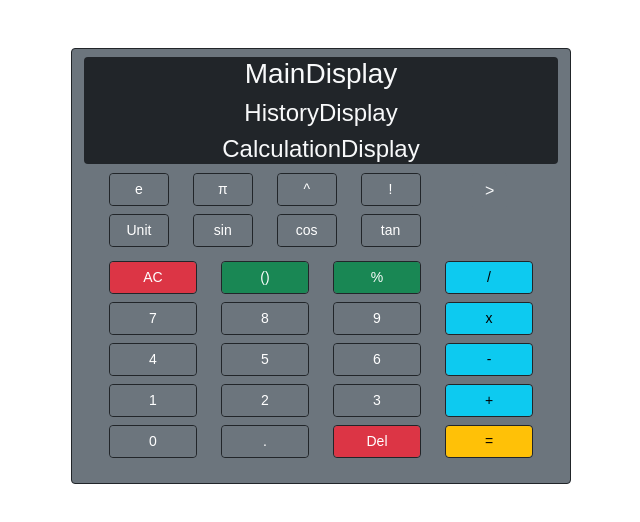
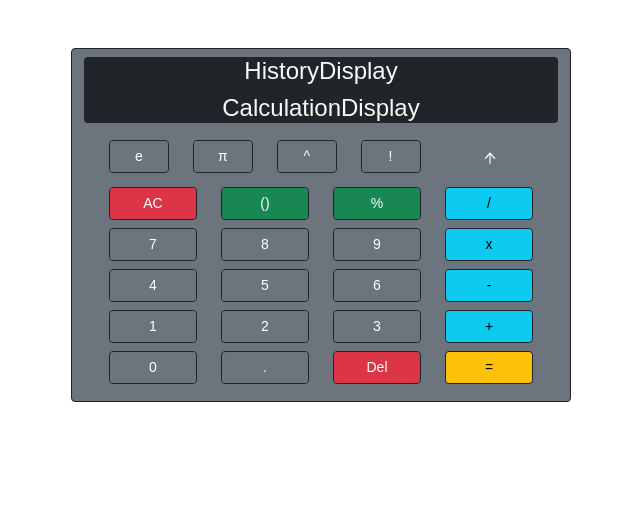
Before and after one commit to HF77554/calculator, a React (Create React App) app: page / in a window 1280 px wide. Shown: the top 522 px of the page, without its empty margins (319-959 px from the left). Built offline with nearby package versions, Linux system fonts and the light colour scheme.

Commit message:
buttons on input work, trig can be hidden now

```diff
--- a/package.json
+++ b/package.json
@@ -10,6 +10,7 @@
     "react": "^17.0.2",
     "react-bootstrap": "^2.1.0",
     "react-dom": "^17.0.2",
+    "react-icons": "^4.3.1",
     "react-scripts": "5.0.0",
     "web-vitals": "^2.1.2"
   },
--- a/src/components/display/MainDisplay.jsx
+++ b/src/components/display/MainDisplay.jsx
@@ -5,8 +5,7 @@ import CalculationDisplay from "./CalculationDisplay";
 
 const MainDisplay = () => {
   return (
-    <Container className="mt-2 rounded bg bg-dark text-light">
-      <h3>MainDisplay</h3>
+    <Container className="mt-2 mb-3 rounded bg bg-dark text-light">
       <HistoryDisplay />
       <CalculationDisplay />
     </Container>
--- a/src/components/input/InputHub.jsx
+++ b/src/components/input/InputHub.jsx
@@ -5,7 +5,7 @@ import GenInputs from "./GenInputs";
 
 const InputHub = ({ onInput }) => {
   return (
-    <Container className="mb-3">
+    <Container className="mb-2">
       <TrigInputs onInput={onInput} />
       <GenInputs onInput={onInput} />
     </Container>
--- a/src/components/input/TrigInputs.jsx
+++ b/src/components/input/TrigInputs.jsx
@@ -9,20 +9,26 @@ import {TRIG_BUTTONS} from "../logic/ButtonConstant";
 
 const TrigInputs = ({ onInput }) => {
   const constGrid = TRIG_BUTTONS;
-  const [collapse, collapseTask] = useState(false);
+  const [gridState, gridStateTask] = useState([constGrid[0]])
+  const [collapsed, collapsedTask] = useState(true);
 
   const onPressHandler = () => {
-    collapseTask(!collapse);
+    collapsedTask(!collapsed);
+    if (!collapsed) {
+      gridStateTask([constGrid[0]])
+    } else {
+      gridStateTask(constGrid)
+    }
   };
 
   return (
     <Container className="mb-1">
       <Row>
         <Col xs={9}>
-          <ButtonGrid grid={constGrid} onInput={onInput}/>
+          <ButtonGrid grid={gridState} onInput={onInput}/>
         </Col>
         <Col xs={3}>
-          <ArrowButton onCollapse={collapse} onPress={() => onPressHandler()} />
+          <ArrowButton onCollapse={collapsed} onPress={() => onPressHandler()} />
         </Col>
       </Row>
     </Container>
--- a/src/components/reusable/ArrowButton.jsx
+++ b/src/components/reusable/ArrowButton.jsx
@@ -1,9 +1,15 @@
 import { Button } from "react-bootstrap";
+
+import { AiOutlineArrowUp, AiOutlineArrowDown } from 'react-icons/ai';
 
 const ArrowButton = ({ onCollapse, onPress }) => {
   return (
     <Button className="text-light" variant="secondary" onClick={onPress}>
-      {onCollapse ? "<" : ">"}
+      {onCollapse ?
+      <AiOutlineArrowUp />
+      :
+      <AiOutlineArrowDown />
+      }
     </Button>
   );
 };
```
Also changed, not shown: 1 other file (tests, documents, lock files or other folders).
